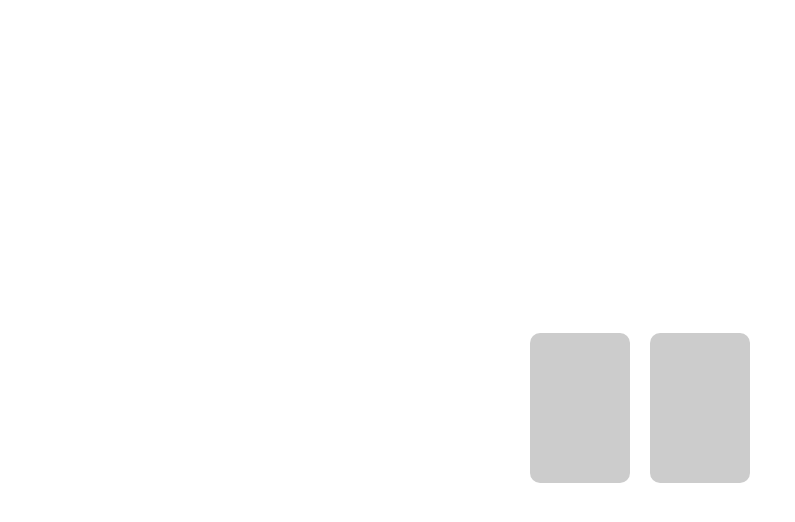
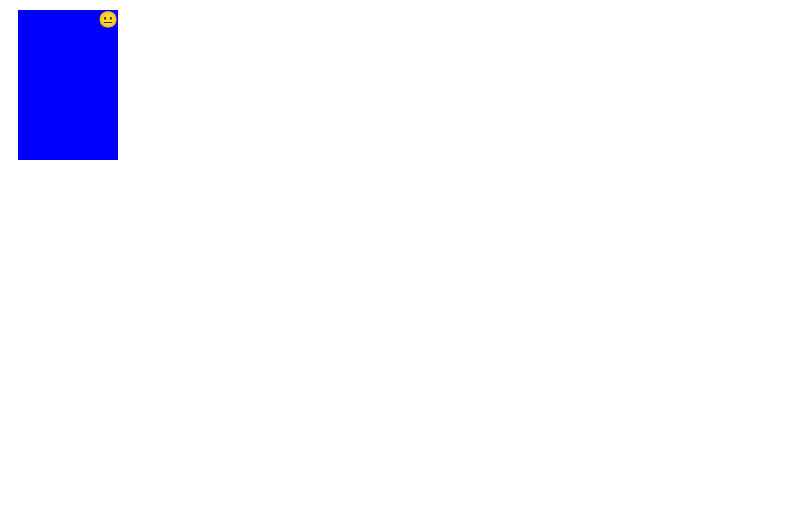
Before and after one commit to anniekatz/find-the-fire, a React (Vite) app: page / in a window 1280 px wide. Shown: the top 522 px of the page, without its empty margins (0-795 px from the left). Built offline with nearby package versions, Linux system fonts and the light colour scheme.

Commit message:
updated secondary app that also doesn't work

```diff
--- /dev/null
+++ b/src/App2.css
@@ -0,0 +1,32 @@
+.card {
+    position: relative;
+    width: 100px;
+    height: 150px;
+    perspective: 1000px;
+  }
+
+  .card .front, .card .back {
+    position: absolute;
+    width: 100%;
+    height: 100%;
+    backface-visibility: hidden;
+    transition: transform 0.6s ease-in-out;
+  }
+
+  .card .front {
+    background-color: blue;
+    transform: rotateY(0deg);
+  }
+
+  .card .back {
+    background-color: red;
+    transform: rotateY(180deg);
+  }
+
+  .card.flipped .front {
+    transform: rotateY(180deg);
+  }
+
+  .card.flipped .back {
+    transform: rotateY(0deg);
+  }
--- /dev/null
+++ b/src/App2.jsx
@@ -0,0 +1,78 @@
+import React, { useState } from 'react';
+import './App2.css'
+
+const Card = ({ front, back, onClick, flipped }) => {
+  return (
+    <div className="card-container" onClick={onClick}>
+      <div className={`card ${flipped ? 'flipped' : ''}`}>
+        <div className="front">{front}</div>
+        <div className="back">{back}</div>
+      </div>
+    </div>
+  );
+};
+
+const App = () => {
+  const [level, setLevel] = useState(1);
+  const [flippedCards, setFlippedCards] = useState([]);
+  const [cards, setCards] = useState([]);
+
+  const handleCardClick = (index) => {
+    setFlippedCards([...flippedCards, index]);
+  };
+
+  const resetGame = () => {
+    setLevel(1);
+    setFlippedCards([]);
+    setCards([]);
+  };
+
+  const generateCards = () => {
+    let newCards = [];
+    for (let i = 0; i < level; i++) {
+      newCards.push({
+        front: '😐',
+        back: i === 0 ? '😊' : '😢',
+      });
+    }
+    setCards(newCards);
+  };
+
+  const checkIfWon = () => {
+    if (flippedCards.includes(0)) {
+      setTimeout(() => {
+        setLevel(level + 1);
+        setFlippedCards([]);
+      }, 1000);
+    } else {
+      alert('Game over');
+      resetGame();
+    }
+  };
+
+  React.useEffect(() => {
+    generateCards();
+  }, [level]);
+
+  React.useEffect(() => {
+    if (flippedCards.length === level) {
+      checkIfWon();
+    }
+  }, [flippedCards]);
+
+  return (
+    <div className="game-container">
+      {cards.map((card, index) => (
+        <Card
+          key={index}
+          front={card.front}
+          back={card.back}
+          onClick={() => handleCardClick(index)}
+          flipped={flippedCards.includes(index)}
+        />
+      ))}
+    </div>
+  );
+};
+
+export default App;
--- a/src/main.jsx
+++ b/src/main.jsx
@@ -1,10 +1,11 @@
 import React from 'react'
 import ReactDOM from 'react-dom/client'
 import App from './App'
+import App2 from './App2'
 
 
 ReactDOM.createRoot(document.getElementById('root')).render(
   <React.StrictMode>
-    <App />
+    <App2 />
   </React.StrictMode>,
 )
```
